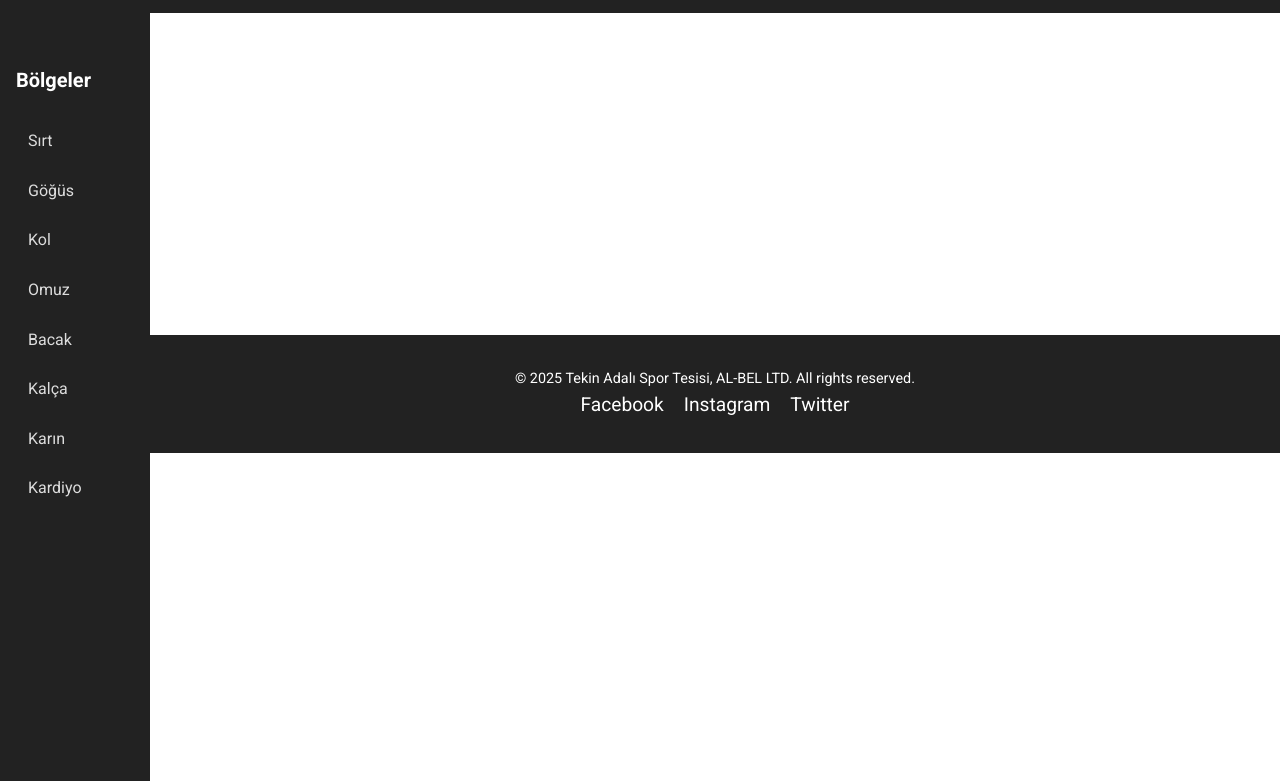
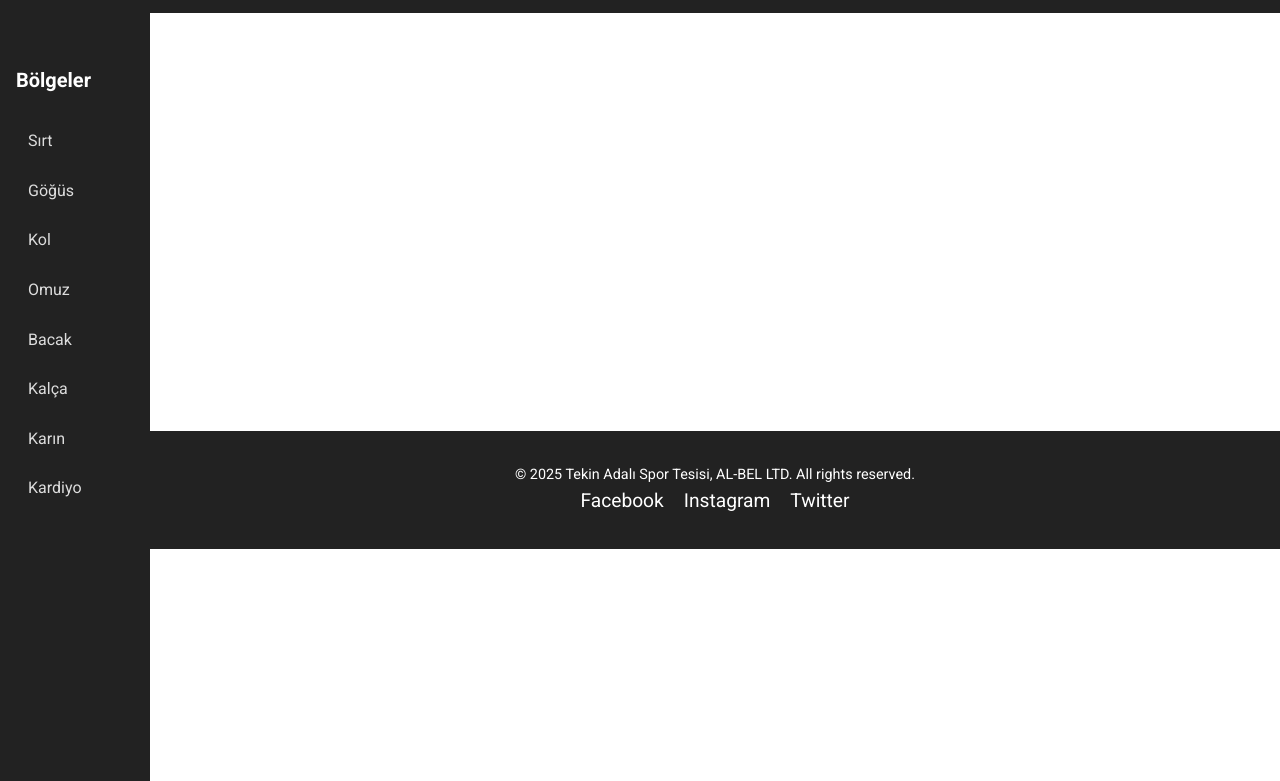
Before and after one commit to cypriotCodder/cypriotCodder.github.io, a website: page indexes/programme.html in a window 1280 px wide. Shown: the part 83-864 px from the top of the page. Drawn offline with Linux system fonts and the light colour scheme.

Commit message:
Update navigation logo and adjust layout spacing for improved design

```diff
--- a/indexes/design/mainStyle.css
+++ b/indexes/design/mainStyle.css
@@ -17,7 +17,7 @@ header {
   background: #222;   /* re‐declare so it covers content scrolling under */
 }
 
-.nav-container { display: flexbox;  align-items: center; }
+.nav-container { display: flexbox;  align-items: center;}
 .logo { font-size: 1.5rem; font-weight: 700; justify-content: start;}
 .nav-links li { display: inline-block; margin-left: 1.5rem;}
 .nav-links a { color: #fff; -webkit-transition: color 0.3s; -moz-transition: color 0.3s; -ms-transition: color 0.3s; -o-transition: color 0.3s; transition: color 0.3s; }
@@ -34,7 +34,7 @@ nav { display: flex; align-items: center; justify-content: end;}
   justify-content: center;
   text-align: center;
   padding: 10% 1rem 0;
-  margin-top: 8rem;    /* space for the fixed header */
+  margin-top: 11rem;    /* space for the fixed header */
 }
 
 .hero-content { position: sticky; flex: 1 1 350px;  margin: 0 auto; background: rgb(49, 48, 48); padding: 2rem; border-radius: 8px; }
@@ -246,6 +246,7 @@ footer p { font-size: 0.9rem; }
 /* 3. Shift your main content over */
 .main-content {
   flex: 1;
+  margin-top: 3rem;
 }
 
 /* 4. Make it stack on narrow screens */
```
Also changed, not shown: indexes/training.html (+3 -1 lines).
